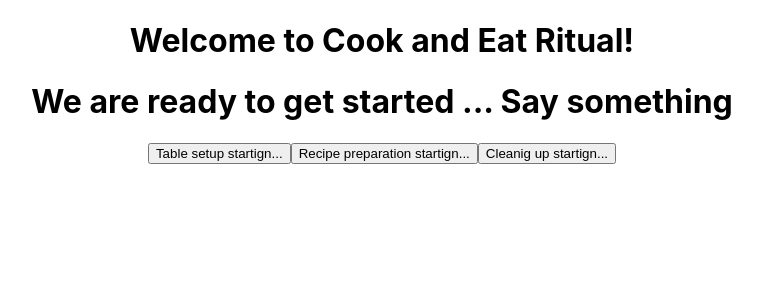
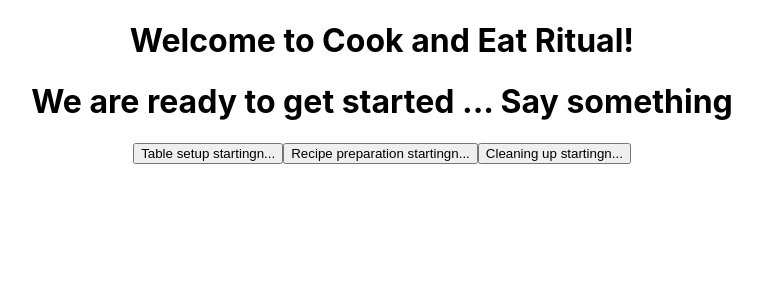
Before and after one commit to Eliasadam/local-welcome-react, a React (Create React App) app: page / in a window 1280 px wide. Both pictures are taken after a click on the button "Log in". Shown: the top 300 px of the page, without its empty margins (258-1020 px from the left). Built offline with nearby package versions, Linux system fonts and the light colour scheme.

Commit message:
Fix typo

```diff
--- a/src/components/CleaningUp.js
+++ b/src/components/CleaningUp.js
@@ -1,7 +1,7 @@
 import React from 'react';
-const CleanigUp = () => (
+const CleaningUp = () => (
   <div>
     <h1>Welcome to Cleaning up page!</h1>
   </div>
 );
-export default CleanigUp;
+export default CleaningUp;
--- a/src/components/pages/DashboardPage.js
+++ b/src/components/pages/DashboardPage.js
@@ -1,14 +1,14 @@
 import React, { Component } from 'react';
 import TableSetup from '../TableSetup';
 import RecipePreparation from '../RecipePreparation';
-import CleanigUp from '../CleaningUp';
+import CleaningUp from '../CleaningUp';
 export default class DashboardPage extends Component {
   state = {
     mainStep: 0,
   };
-  setSetpTo1 = () => this.setState({ mainStep: 1 });
-  setSetpTo2 = () => this.setState({ mainStep: 2 });
-  setSetpTo3 = () => this.setState({ mainStep: 3 });
+  setStepTo1 = () => this.setState({ mainStep: 1 });
+  setStepTo2 = () => this.setState({ mainStep: 2 });
+  setStepTo3 = () => this.setState({ mainStep: 3 });
   currentComponent = step => {
     switch (this.state.mainStep) {
       case 1:
@@ -16,7 +16,7 @@ export default class DashboardPage extends Component {
       case 2:
         return <RecipePreparation />;
       case 3:
-        return <CleanigUp />;
+        return <CleaningUp />;
       default:
         return <h1> We are ready to get started ... Say something </h1>;
     }
@@ -26,12 +26,12 @@ export default class DashboardPage extends Component {
       <div>
         <h1>Welcome to Cook and Eat Ritual!</h1>
         {this.currentComponent(this.state.mainStep)}
-        <button onClick={this.setSetpTo1}> Table setup startign... </button>
-        <button onClick={this.setSetpTo2}>
+        <button onClick={this.setStepTo1}> Table setup startingn... </button>
+        <button onClick={this.setStepTo2}>
           {' '}
-          Recipe preparation startign...{' '}
+          Recipe preparation startingn...{' '}
         </button>
-        <button onClick={this.setSetpTo3}> Cleanig up startign...</button>
+        <button onClick={this.setStepTo3}> Cleaning up startingn...</button>
       </div>
     );
   }
```
